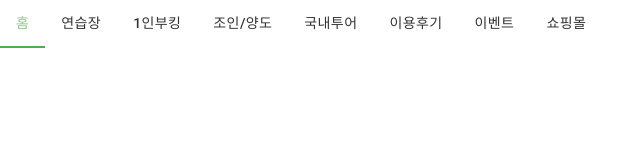
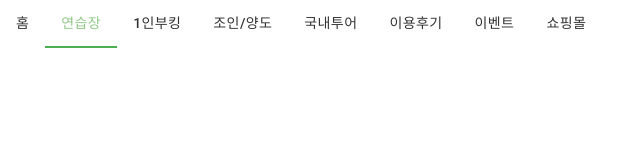
Before and after one commit to ljb2727/mui, a React (Create React App) app: page /driving_list in a window 1280 px wide. Shown: the top 160 px of the page, without its empty margins (0-640 px from the left). Built offline with nearby package versions, Linux system fonts and the light colour scheme.

Commit message:
세이브

```diff
--- a/package.json
+++ b/package.json
@@ -14,7 +14,6 @@
     "react-dom": "^17.0.2",
     "react-router-dom": "^6.2.1",
     "react-scripts": "5.0.0",
-    "react-spinners": "^0.11.0",
     "swiper": "^7.3.4",
     "web-vitals": "^2.1.2"
   },
--- a/src/components/AppBar/index.js
+++ b/src/components/AppBar/index.js
@@ -1,9 +1,10 @@
 import * as React from 'react';
+import { useEffect } from 'react';
 import Tabs from '@mui/material/Tabs';
 import Tab from '@mui/material/Tab';
 import Box from '@mui/material/Box';
-import { Link as RouterLink } from 'react-router-dom';
-import theme from '../../theme';
+import { Link as RouterLink, useLocation } from 'react-router-dom';
+import theme from 'theme';
 
 export default function Navi() {
   const [value, setValue] = React.useState(0);
@@ -14,46 +15,57 @@ export default function Navi() {
 
   const menuList = [
     {
-      id: 1,
+      id: 0,
       name: '홈',
       link: '/home',
     },
     {
-      id: 2,
+      id: 1,
       name: '연습장',
       link: '/driving',
     },
     {
-      id: 3,
+      id: 2,
       name: '1인부킹',
       link: '/onebooking',
     },
     {
-      id: 4,
+      id: 3,
       name: '조인/양도',
       link: '/transfer',
     },
     {
-      id: 5,
+      id: 4,
       name: '국내투어',
       link: '/package',
     },
     {
-      id: 6,
+      id: 5,
       name: '이용후기',
       link: '/epilogue',
     },
     {
-      id: 7,
+      id: 6,
       name: '이벤트',
       link: '/event',
     },
     {
-      id: 8,
+      id: 7,
       name: '쇼핑몰',
       link: '/shop',
     },
   ];
+
+  const path = useLocation();
+
+  useEffect(() => {
+    menuList.map((e) => {
+      if (path.pathname.indexOf(e.link) >= 0) {
+        setValue(e.id);
+      }
+    });
+    console.log('app bar ');
+  });
 
   return (
     <>
--- a/src/components/Swiper/index.js
+++ b/src/components/Swiper/index.js
@@ -1,3 +1,4 @@
+import { useState } from 'react';
 import { Swiper, SwiperSlide } from 'swiper/react';
 import 'swiper/css';
 import Box from '@mui/material/Box';
@@ -6,6 +7,8 @@ import theme from 'theme';
 import Divider from '@mui/material/Divider';
 
 import Chip from '@mui/material/Chip';
+import Snackbar from '@mui/material/Snackbar';
+import Alert from '@mui/material/Alert';
 
 // Import Swiper styles
 const swiperStyle = {
@@ -26,9 +29,27 @@ const StyledChip = styled(Chip)({
 });
 
 const BaseSwiper = ({ props }) => {
-  console.log(props.target);
+  const [open, setOpen] = useState(false);
+  const timeCheck = (props) => {
+    props ? console.log('타임있어') : setOpen(true);
+  };
+  const handleClose = (event, reason) => {
+    setOpen(false);
+  };
+
   return (
     <>
+      <Snackbar
+        message="타임이 없습니다."
+        open={open}
+        autoHideDuration={3000}
+        onClose={handleClose}
+        anchorOrigin={{ vertical: 'bottom', horizontal: 'center' }}
+      >
+        <Alert onClose={handleClose} severity="error" sx={{ width: '100%' }}>
+          타입이 없습니다
+        </Alert>
+      </Snackbar>
       <Divider>{`${props.floor}층`}</Divider>
       <Swiper
         spaceBetween={10}
@@ -40,6 +61,7 @@ const BaseSwiper = ({ props }) => {
         {props.target.map((item, i) => (
           <SwiperSlide style={swiperStyle} key={i} value={item.time}>
             <Box
+              onClick={() => timeCheck(item.time)}
               style={{
                 background: item.time ? theme.default : theme.disabled,
                 padding: '10px 4px 4px',
```
Also changed, not shown: 1 other file (tests, documents, lock files or other folders).
